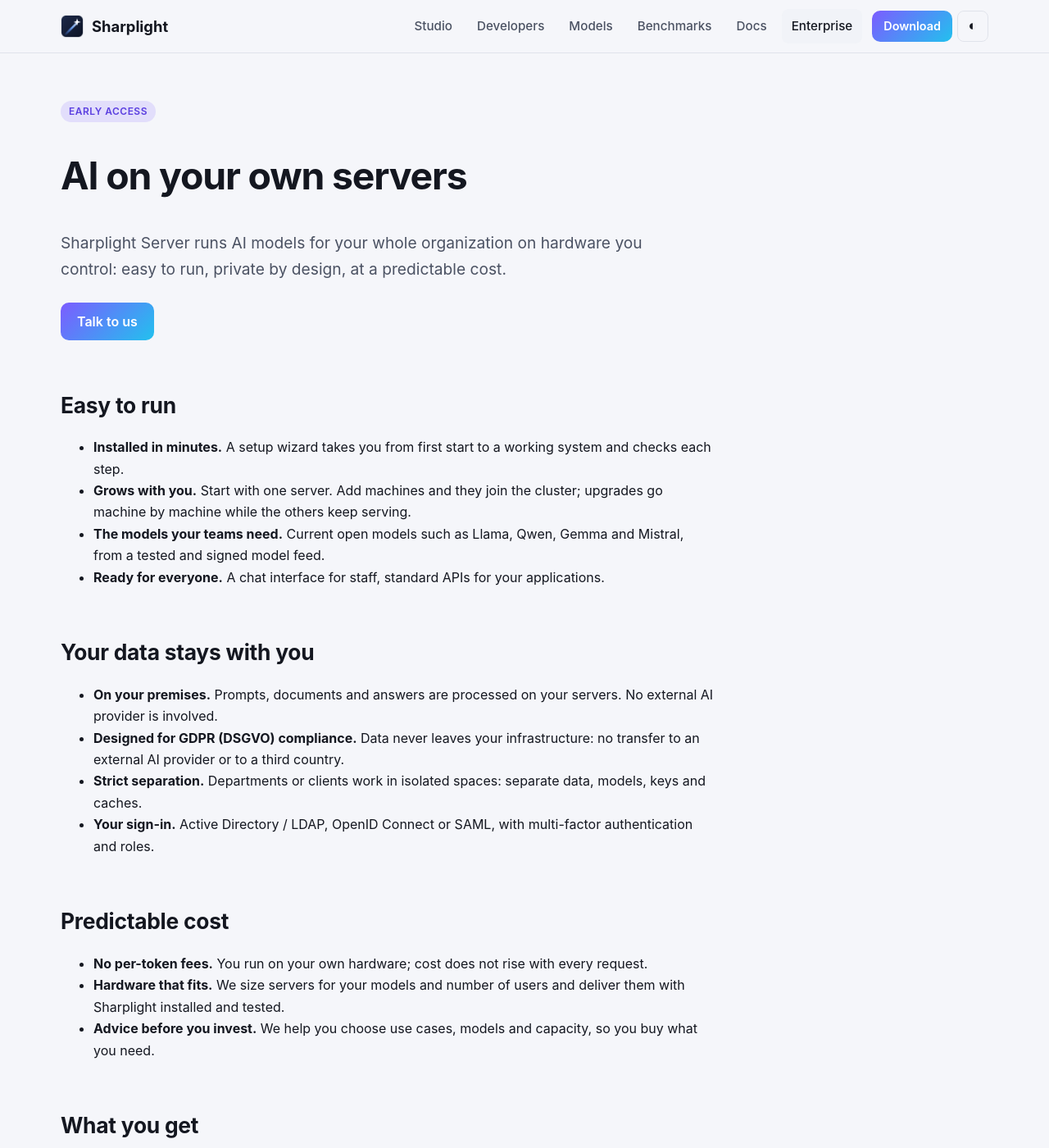
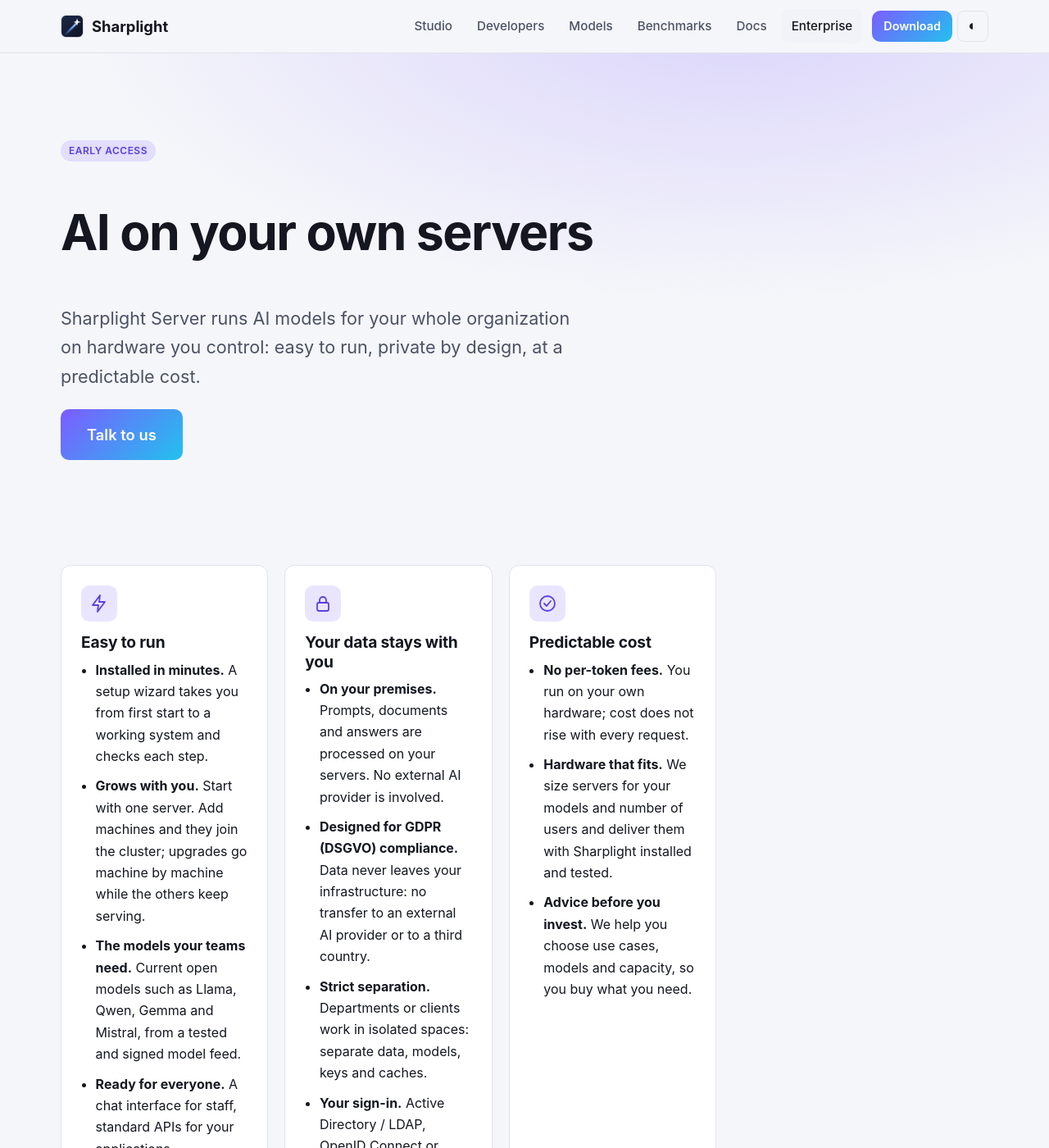
Before and after one commit to infernitytech/sharplight-website, a Jekyll site: the page built from enterprise.md, in a window 1280 px wide and 1400 px high. Shown: the whole window at 82% size. Built offline with Jekyll 4.4.1, drawn with Linux system fonts in a browser that asks for light colours; some of the changed text lies outside the part shown.

Commit message:
Enterprise page layout (hero, feature cards, CTA), footer and home cleanup, github.io URL until go-live, link checker, models search attribute fix
Co-Authored-By: Claude Opus 5.5 <noreply@anthropic.com>
Claude-Session: https://claude.ai/code/session_01EMaXZPdjKKSpspi6hCsjo6

```diff
--- a/CNAME
+++ /dev/null
@@ -1 +0,0 @@
-sharplight.dev
--- a/_config.yml
+++ b/_config.yml
@@ -1,9 +1,9 @@
 title: Sharplight
 tagline: Run every AI model on .NET
 description: Sharplight is an open-source .NET inference engine for language, vision, speech and image models, with a desktop app (Sharplight Studio) and an enterprise server.
-# Apex domain. The Pages workflow passes the real base path (configure-pages), so the github.io URL keeps working until the custom domain is set.
-url: https://sharplight.dev
-baseurl: ""
+# Temporary project-pages URL. For go-live switch to: url: https://sharplight.dev, baseurl: "" (see README).
+url: https://infernitytech.github.io
+baseurl: /sharplight-website
 lang: en
 github_repo: https://github.com/infernitytech/sharplight
 contact_email: contact@infernity.at
--- a/_includes/footer.html
+++ b/_includes/footer.html
@@ -4,7 +4,7 @@
       <div><strong>Products</strong><a href="{{ '/studio/' | relative_url }}">Sharplight Studio</a><a href="{{ '/download/' | relative_url }}">Download</a><a href="{{ '/models/' | relative_url }}">Models</a></div>
       <div><strong>Developers</strong><a href="{{ '/developers/' | relative_url }}">Quick start</a><a href="{{ '/docs/' | relative_url }}">Documentation</a><a href="{{ '/benchmarks/' | relative_url }}">Benchmarks</a><a href="https://www.nuget.org/packages/Sharplight">NuGet packages</a></div>
       <div><strong>Project</strong><a href="{{ '/open-source/' | relative_url }}">Open source and license</a><a href="{{ site.github_repo }}">GitHub</a><a href="{{ site.github_repo }}/issues">Report an issue</a></div>
-      <div><strong>Company</strong><a href="{{ '/enterprise/' | relative_url }}">Enterprise</a><a href="{{ '/server/' | relative_url }}">Sharplight Server</a><a href="mailto:{{ site.contact_email }}?subject=Sharplight%20Server">Early access contact</a><a href="{{ '/imprint/' | relative_url }}">Imprint</a><a href="{{ '/privacy/' | relative_url }}">Privacy</a></div>
+      <div><strong>Company</strong><a href="{{ '/enterprise/' | relative_url }}">Enterprise</a><a href="mailto:{{ site.contact_email }}?subject=Enterprise">Talk to us</a><a href="{{ '/imprint/' | relative_url }}">Imprint</a><a href="{{ '/privacy/' | relative_url }}">Privacy</a></div>
     </div>
     <p class="legal">Sharplight and Sharplight Studio are MIT licensed. Sharplight Server is a separate commercial product in development.<br>
       © {{ 'now' | date: '%Y' }} Infernity Technologies GmbH · <a href="{{ '/imprint/' | relative_url }}">Imprint</a> · <a href="{{ '/privacy/' | relative_url }}">Privacy</a></p>
--- a/_includes/models-browser.html
+++ b/_includes/models-browser.html
@@ -24,7 +24,8 @@
     {%- for e in cat.entries %}
       {%- assign fmt_list = e.variants | map: "format" | uniq -%}
       {%- assign lvl = e.level -%}
-      <tr id="{{ e.id }}" data-kind="{{ e.kind }}" data-level="{{ e.level }}" data-formats="{{ fmt_list | join: ' ' }}" data-license="{{ e.license | default: 'unspecified' }}" data-providers="{{ e.verification.providers | join: ' ' }}" data-q="{{ e.name | append: ' ' | append: e.family | append: ' ' | append: e.id | append: ' ' | append: e.tags | downcase }}">
+      {% assign tag_s = e.tags | join: ' ' %}
+      <tr id="{{ e.id }}" data-kind="{{ e.kind }}" data-level="{{ e.level }}" data-formats="{{ fmt_list | join: ' ' }}" data-license="{{ e.license | default: 'unspecified' }}" data-providers="{{ e.verification.providers | join: ' ' }}" data-q="{{ e.name | append: ' ' | append: e.family | append: ' ' | append: e.id | append: ' ' | append: tag_s | downcase }}">
         <th scope="row"><a href="#{{ e.id }}" class="plain">{{ e.name }}</a>{% if e.gated %} <span class="pill">gated</span>{% endif %}<br><span class="muted small">{{ e.family }}</span></th>
         <td>{% for k in site.data.kinds %}{% if k.id == e.kind %}{{ k.label }}{% endif %}{% endfor %}</td>
         <td>{% for v in e.variants limit: 6 %}<span class="pill">{{ v.label }}</span>{% endfor %}{% if e.variants.size > 6 %}<span class="muted small">+{{ e.variants.size | minus: 6 }} more</span>{% endif %}</td>
--- /dev/null
+++ b/_layouts/enterprise.html
@@ -0,0 +1,12 @@
+---
+layout: default
+---
+<section class="hero ent-hero"><div class="wrap">
+  {% if page.status %}<span class="badge">{{ page.status }}</span>{% endif %}
+  <h1>{{ page.title }}</h1>
+  <p class="lead">{{ page.lead }}</p>
+  <p><a class="btn btn-big" href="mailto:{{ site.contact_email }}?subject=Enterprise">Talk to us</a></p>
+</div></section>
+<div class="wrap page ent-body">
+  <div class="prose">{{ content }}</div>
+</div>
--- a/_layouts/home.html
+++ b/_layouts/home.html
@@ -24,6 +24,7 @@ body_class: home
   <div class="grid">
     {% for p in page.products %}<div class="card"><span class="muted small">{{ p.kind }}</span><h3>{{ p.name }}</h3><p>{{ p.text }}</p><p><a href="{{ p.url | relative_url }}">{{ p.link | default: "Learn more" }}</a></p></div>{% endfor %}
   </div>
+  {% if page.server_note %}<p class="center muted server-note">{{ page.server_note.text }} <a href="{{ page.server_note.url | relative_url }}">{{ page.server_note.link }}</a></p>{% endif %}
 </div></section>
 <div class="wrap page home-body">
   <div class="prose">{{ content }}</div>
--- a/assets/css/site.css
+++ b/assets/css/site.css
@@ -209,3 +209,20 @@ details.more{margin-top:12px}details.more summary{cursor:pointer;font-weight:600
 .meta-line{color:var(--text2)}
 @media(prefers-reduced-motion:reduce){*{transition:none!important;scroll-behavior:auto!important}}
 .btn:focus-visible,a:focus-visible{outline:2px solid var(--accent);outline-offset:2px}
+
+/* Enterprise page */
+.ent-hero{padding:104px 0 72px}
+.ent-hero h1{font-size:clamp(2.4rem,5vw,3.8rem);max-width:22ch}
+.ent-hero .lead{font-size:1.35rem;max-width:40rem}
+.ent-body{padding-top:32px}
+.feature-row{display:grid;gap:20px;grid-template-columns:repeat(3,minmax(0,1fr));margin:8px 0 48px}
+.feature .ico{display:inline-flex;width:44px;height:44px;border-radius:10px;align-items:center;justify-content:center;background:color-mix(in srgb,var(--accent) 16%,var(--surface));color:var(--accent-text)}
+.feature .ico svg{width:24px;height:24px;fill:none;stroke:currentColor;stroke-width:1.8;stroke-linecap:round;stroke-linejoin:round}
+.feature h3{margin:14px 0 8px}
+.feature ul{padding-left:1.1rem;margin:0}
+.feature li{margin-bottom:10px}
+.cta-after{margin:40px 0 12px}
+.it-team{margin-top:72px;padding-top:24px;border-top:1px solid var(--border);color:var(--text2);font-size:.95rem}
+.it-team h3{font-size:1.05rem;color:var(--muted);margin-top:0}
+@media(max-width:900px){.feature-row{grid-template-columns:1fr}.ent-hero{padding:64px 0 40px}}
+.feature>p:first-child{margin:0}
--- a/enterprise.md
+++ b/enterprise.md
@@ -8,11 +9,12 @@ description: >-
   consulting. Your data stays in your network.
 permalink: /enterprise/
 status: Early access
-cta:
-  primary: { label: Talk to us, url: "mailto:contact@infernity.at?subject=Sharplight%20Enterprise" }
 ---
+<div class="feature-row">
+<div class="card feature" markdown="1">
+<span class="ico" aria-hidden="true"><svg viewBox="0 0 24 24"><path d="M13 2 4 14h7l-1 8 9-12h-7z"/></svg></span>
 
-## Easy to run
+### Easy to run
 
 - **Installed in minutes.** A setup wizard takes you from first start to a working system and checks each step.
 - **Grows with you.** Start with one server. Add machines and they join the cluster; upgrades go machine by machine while the
@@ -21,7 +23,11 @@ cta:
   model feed.
 - **Ready for everyone.** A chat interface for staff, standard APIs for your applications.
 
-## Your data stays with you
+</div>
+<div class="card feature" markdown="1">
+<span class="ico" aria-hidden="true"><svg viewBox="0 0 24 24"><rect x="5" y="11" width="14" height="10" rx="2"/><path d="M8 11V8a4 4 0 0 1 8 0v3"/></svg></span>
+
+### Your data stays with you
 
 - **On your premises.** Prompts, documents and answers are processed on your servers. No external AI provider is involved.
 - **Designed for GDPR (DSGVO) compliance.** Data never leaves your infrastructure: no transfer to an external AI
@@ -29,12 +35,19 @@ cta:
 - **Strict separation.** Departments or clients work in isolated spaces: separate data, models, keys and caches.
 - **Your sign-in.** Active Directory / LDAP, OpenID Connect or SAML, with multi-factor authentication and roles.
 
-## Predictable cost
+</div>
+<div class="card feature" markdown="1">
+<span class="ico" aria-hidden="true"><svg viewBox="0 0 24 24"><circle cx="12" cy="12" r="9"/><path d="m8 12 3 3 5-6"/></svg></span>
+
+### Predictable cost
 
 - **No per-token fees.** You run on your own hardware; cost does not rise with every request.
 - **Hardware that fits.** We size servers for your models and number of users and deliver them with Sharplight
   installed and tested.
 - **Advice before you invest.** We help you choose use cases, models and capacity, so you buy what you need.
+
+</div>
+</div>
 
 ## What you get
 
@@ -62,13 +75,15 @@ Use cases, rollout, integration into your systems.
 </div>
 </div>
 
-Each is available on its own.
+<p class="center muted">Each is available on its own.</p>
 
-<p><a class="btn" href="mailto:contact@infernity.at?subject=Sharplight%20Enterprise">Talk to us</a></p>
+<p class="center cta-after"><a class="btn btn-big" href="mailto:contact@infernity.at?subject=Enterprise">Talk to us</a></p>
 
-Tell us which models you have in mind, how many people will use them, and what hardware you have or plan.
+<p class="center muted">Tell us which models you have in mind, how many people will use them, and what hardware you have or plan.</p>
 
-## For your IT team
+<section class="it-team" markdown="1">
+
+### For your IT team
 
 - **Cluster.** Equal nodes behind any load balancer; placement by GPU and memory capacity; failover to other nodes;
   rolling upgrades. PostgreSQL is the only infrastructure dependency.
@@ -79,5 +94,6 @@ Tell us which models you have in mind, how many people will use them, and what h
 - **Engine.** Open source (MIT); it already serves one machine with API keys:
   [docs]({{ '/docs/' | relative_url }}), [serving guide]({{ '/docs/serving/' | relative_url }}).
 
-Sharplight Server is commercial software in development. Early access is being arranged with a small number of
-organizations; we do not announce dates we cannot keep.
+<p class="muted small">Sharplight Server is commercial software in development. Early access is being arranged with a small number of organizations; we do not announce dates we cannot keep.</p>
+
+</section>
```
Also changed, not shown: other parts of enterprise.md (+1 -0 lines), scripts/check-links.py (added, +46 -0 lines), README.md.
